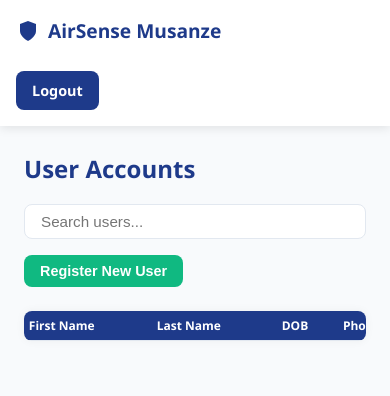
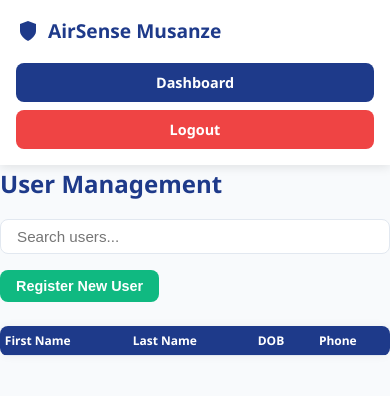
Before and after one commit to Elvis940/migisha-finalYearProject-airsensemusanze, a Django app: page /accounts/dashboard/ in a window 390 px wide. Shown: the top 396 px of the page. Run offline with Django 5.2, Linux system fonts and the light colour scheme; the visitor is signed in with stand-in values (Sample User, id 1); data comes from the database, SQL or seed files in the repository; lists and menus that the app fills with data are empty.

Commit message:
Update dashboard.html

```diff
--- a/templates/accounts/dashboard.html
+++ b/templates/accounts/dashboard.html
@@ -18,6 +18,60 @@
             --white: #ffffff;
             --black: #1e293b;
         }
+
+        /* Add to your existing CSS */
+.header-buttons {
+    display: flex;
+    gap: 0.5rem;
+}
+
+.btn-danger {
+    background-color: var(--danger);
+    color: var(--white);
+}
+
+.btn-danger:hover {
+    background-color: #dc2626;
+}
+
+/* Update the existing admin-actions to handle the new layout */
+.admin-actions {
+    display: flex;
+    align-items: center;
+    gap: 1rem;
+    margin-top: 0.5rem;
+    flex-wrap: wrap;
+}
+
+/* For mobile responsiveness */
+@media (max-width: 768px) {
+    .header-buttons {
+        width: 100%;
+        justify-content: flex-end;
+    }
+
+    .header-buttons .btn {
+        flex-grow: 1;
+        text-align: center;
+    }
+}
+
+@media (max-width: 480px) {
+    .header-buttons {
+        flex-direction: column;
+        gap: 0.5rem;
+    }
+
+    .admin-actions {
+        flex-direction: column;
+        align-items: flex-start;
+        gap: 1rem;
+    }
+
+    .welcome {
+        margin-bottom: 0.5rem;
+    }
+}
         * {
             box-sizing: border-box;
             margin: 0;
@@ -603,21 +657,20 @@
             </svg>
             <span>AirSense Musanze</span>
         </a>
-        <div class="admin-actions">
-            <span class="welcome">Welcome, {{ request.user.first_name }}</span>
-            <a href="{% url 'logout' %}" class="btn btn-primary">Logout</a>
+       <div class="header-buttons">
+            <a href="{% url 'dashboard' %}" class="btn btn-primary">Dashboard</a>
+            <a href="{% url 'logout' %}" class="btn btn-danger">Logout</a>
         </div>
     </header>
 
     <!-- Content -->
-    <div class="content">
-        <div class="dashboard-header">
-            <h2>User Accounts</h2>
-            <div class="search-container">
-                <input type="text" id="searchInput" class="search-input" placeholder="Search users...">
-                <button id="registerNewUser" class="btn btn-success">Register New User</button>
-            </div>
+     <div class="dashboard-header">
+        <h2>User Management</h2>
+        <div class="search-container">
+            <input type="text" id="searchInput" class="search-input" placeholder="Search users...">
+            <button id="registerNewUser" class="btn btn-success">Register New User</button>
         </div>
+    </div>
 
         <!-- User Table -->
         <div class="table-container">
```
